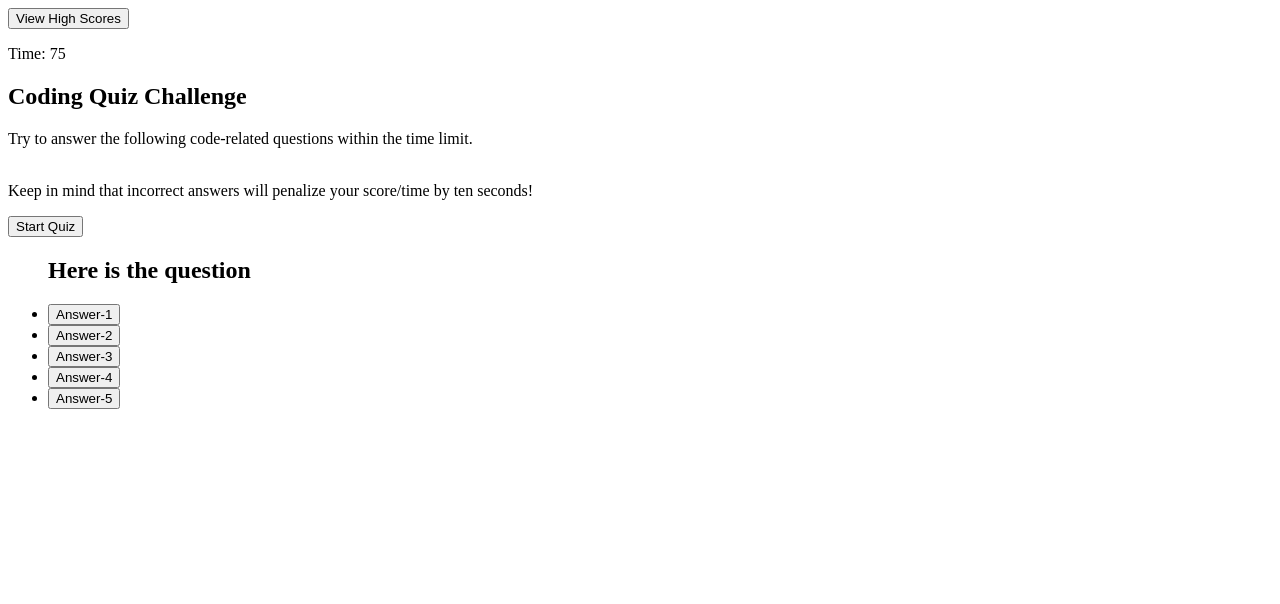
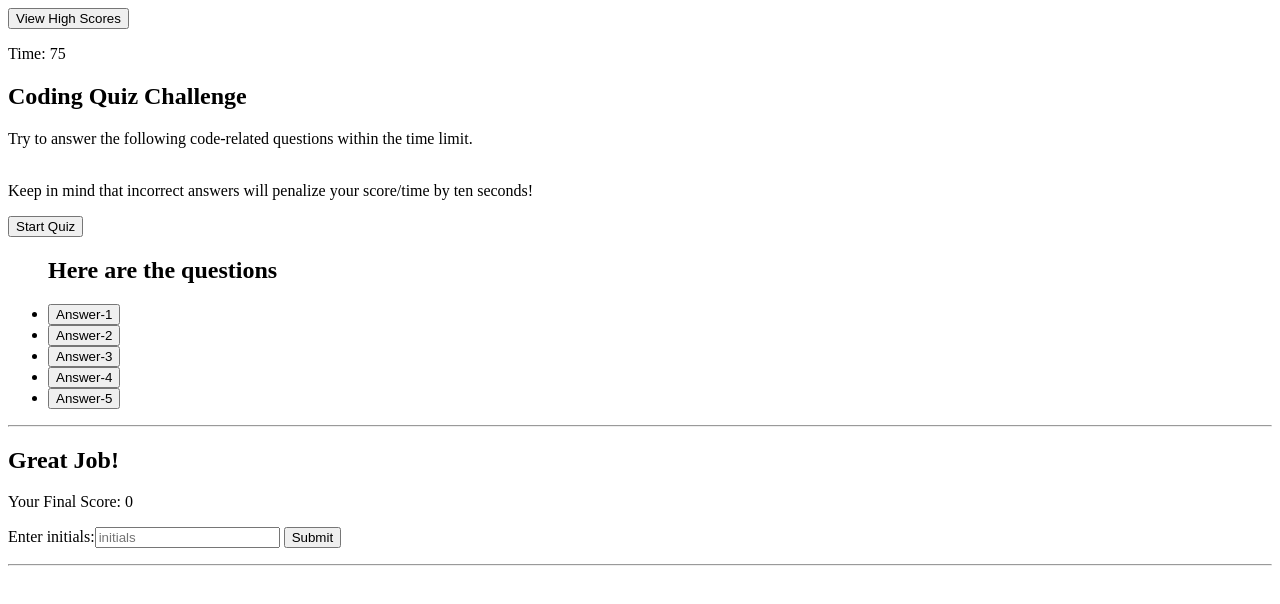
Before and after one commit to TheWiseSailor/Javascript-Code-Quiz, a plain HTML site: page index.html in a window 1280 px wide. Drawn offline with Linux system fonts and the light colour scheme.

Commit message:
v1.07 added final score

```diff
--- a/index.html
+++ b/index.html
@@ -36,15 +36,23 @@
     <div class="questions-list">
       <div class="list-inner">
         <ul class="questions-ul">
-          <h2 class="switch" id="question">Here is the question</h2>
+          <h2 class="switch" id="question">Here are the questions</h2>
           <li class="questions-li"><button id="answer-1" value="0" type="button" class="answer-btn">Answer-1</button></li>
           <li class="questions-li"><button id="answer-2" value="1" type="button" class="answer-btn">Answer-2</button></li>
           <li class="questions-li"><button id="answer-3" value="2" type="button" class="answer-btn">Answer-3</button></li>
           <li class="questions-li"><button id="answer-4" value="3" type="button" class="answer-btn">Answer-4</button></li>
           <li class="questions-li"><button id="answer-5" value="4" type="button" class="answer-btn">Answer-5</button></li>
         </ul>
-
-
+        <div id="right-wrong" class="font-weight-light font-italic"><hr></div>
+      </div>
+    </div>
+  </section>
+  <section class=".wrapper1" id="final-score">
+    <div class="style-indiv">
+      <div class="style-2">
+        <h2>Great Job!</h2>
+        <p>Your Final Score: <span id="score">0</span></p>
+        <p class="p-style-1">Enter initials:<span class="initials-form-style-4"><input placeholder="initials" id="initials" class="span-1"> </span><button id="submit-score" class="submit-score-btn btn-style-main">Submit</button><hr> </p>
       </div>
     </div>
   </section>
```
